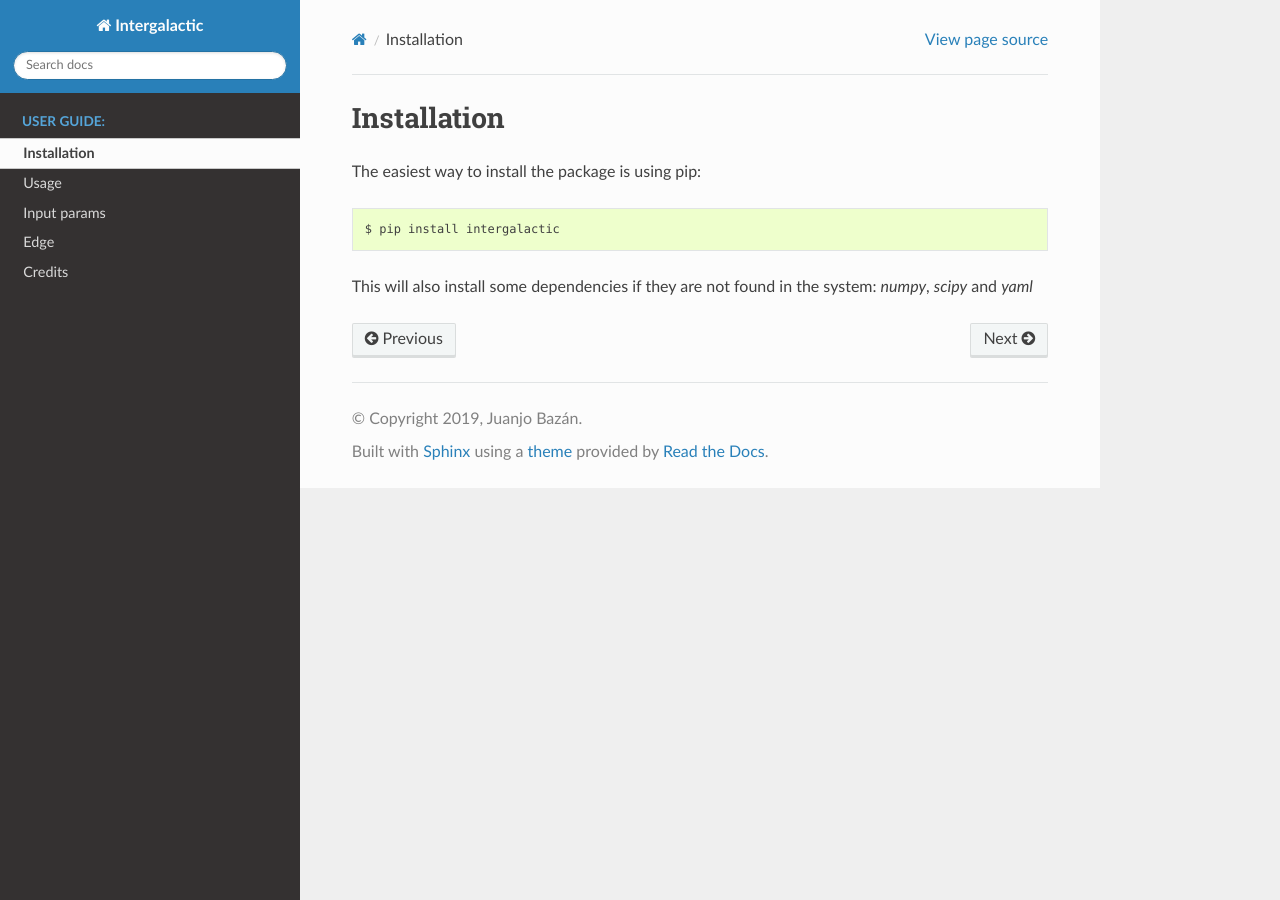
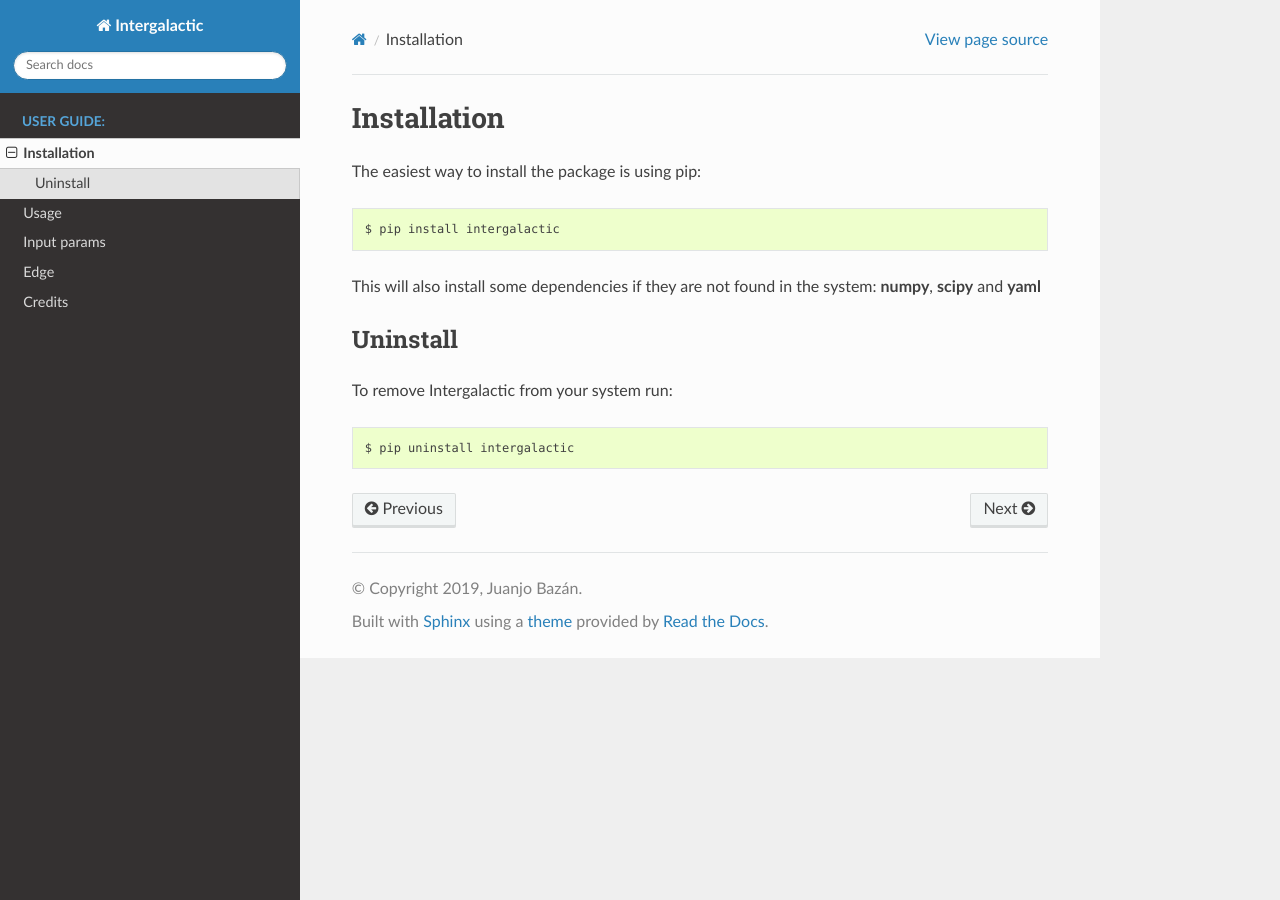
Before and after one commit to xuanxu/starmatrix, a Sphinx documentation site: the page built from docs/installation.rst, in a window 1280 px wide. Built offline with Sphinx 7.4.7 and the Read the Docs theme 2.0.0, drawn with Linux system fonts in a browser that asks for light colours.

Commit message:
add uninstall section

```diff
--- a/docs/installation.rst
+++ b/docs/installation.rst
@@ -5,4 +5,11 @@
 
     $ pip install intergalactic
 
-This will also install some dependencies if they are not found in the system: *numpy*, *scipy* and *yaml*
+This will also install some dependencies if they are not found in the system: **numpy**, **scipy** and **yaml**
+
+Uninstall
+---------
+
+To remove Intergalactic from your system run::
+
+    $ pip uninstall intergalactic
```
